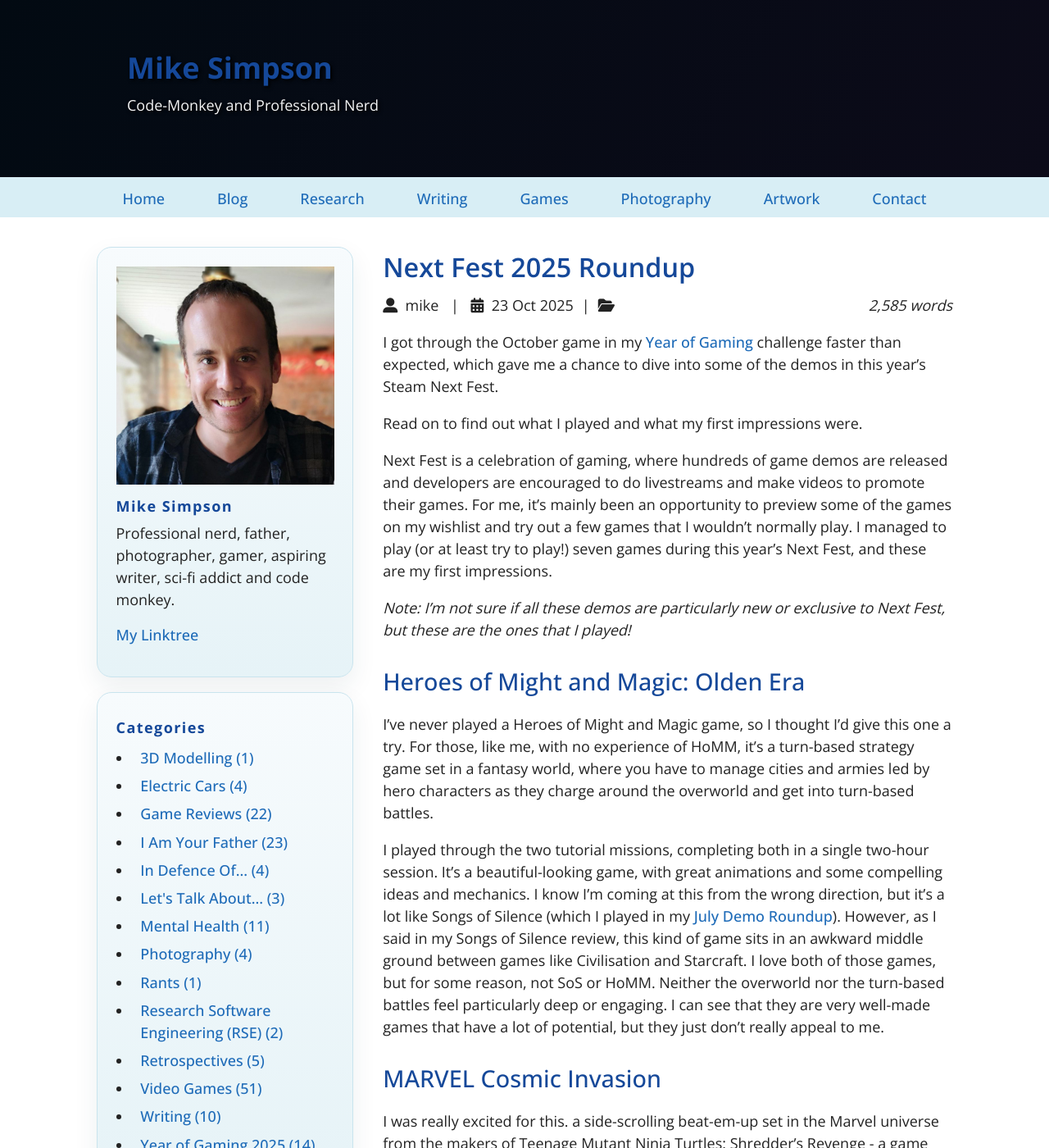
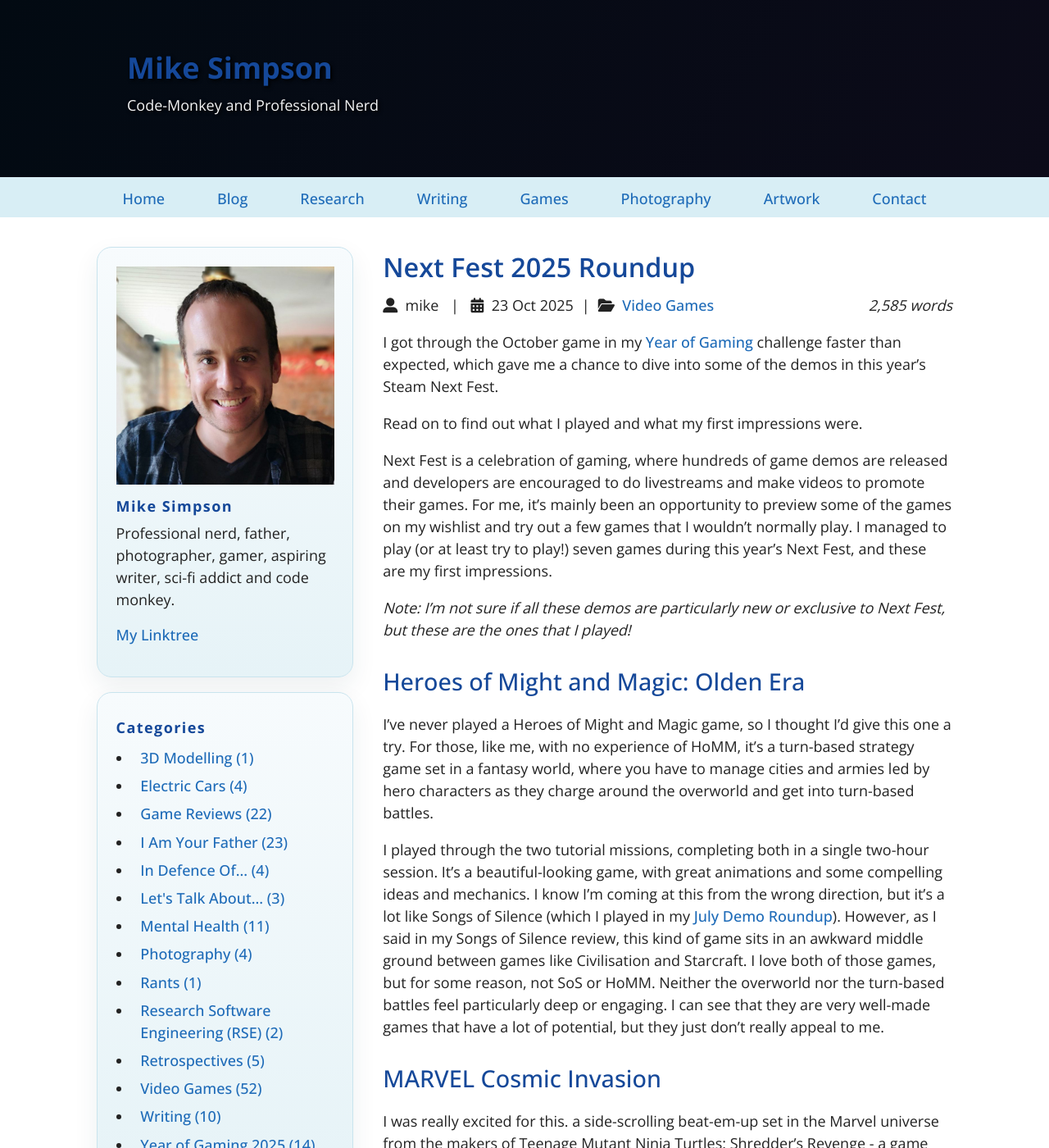
Before and after one commit to mdsimpson42/mdsimpson42.github.io, a Jekyll site: the page built from _posts/2025-10-23-next-fest-2025.md, in a window 1280 px wide and 1400 px high. Shown: the whole window at 82% size. Built offline with Jekyll 4.4.1, drawn with Linux system fonts in a browser that asks for light colours; nearby versions of some CDN libraries.

Commit message:
Update 2025-10-23-next-fest-2025.md

```diff
--- a/_posts/2025-10-23-next-fest-2025.md
+++ b/_posts/2025-10-23-next-fest-2025.md
@@ -3,7 +3,7 @@ title: "Next Fest 2025 Roundup"
 date: 2025-10-23 15:33:39 +0000
 author: mike
 categories:
-  - miscellaneous
+  - video_games
 featured_image: ss_f57c9578315c2c54071c7cf7a5635a562b3b8cb8.1920x1080-c387246e7e.jpg
 ---
 
```
